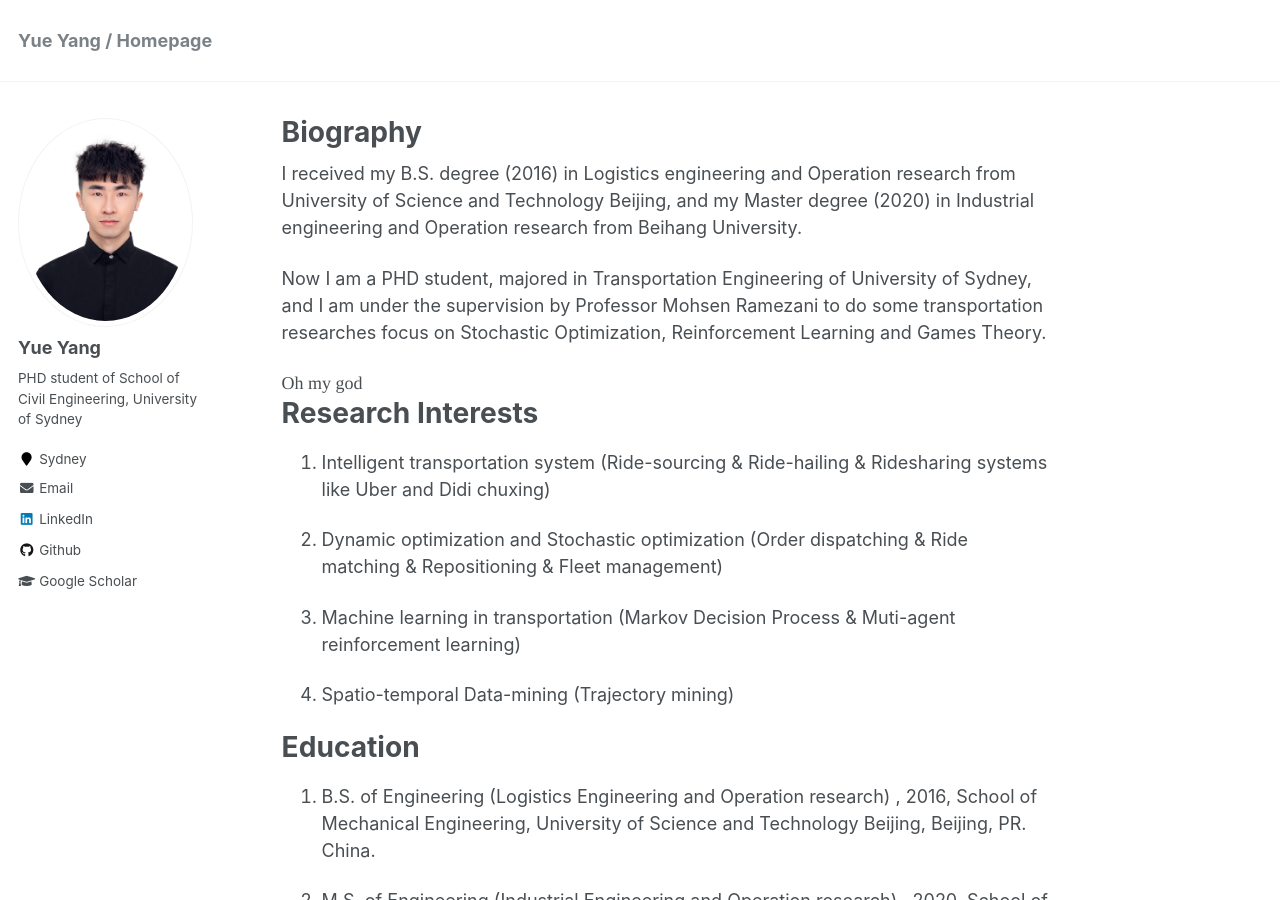
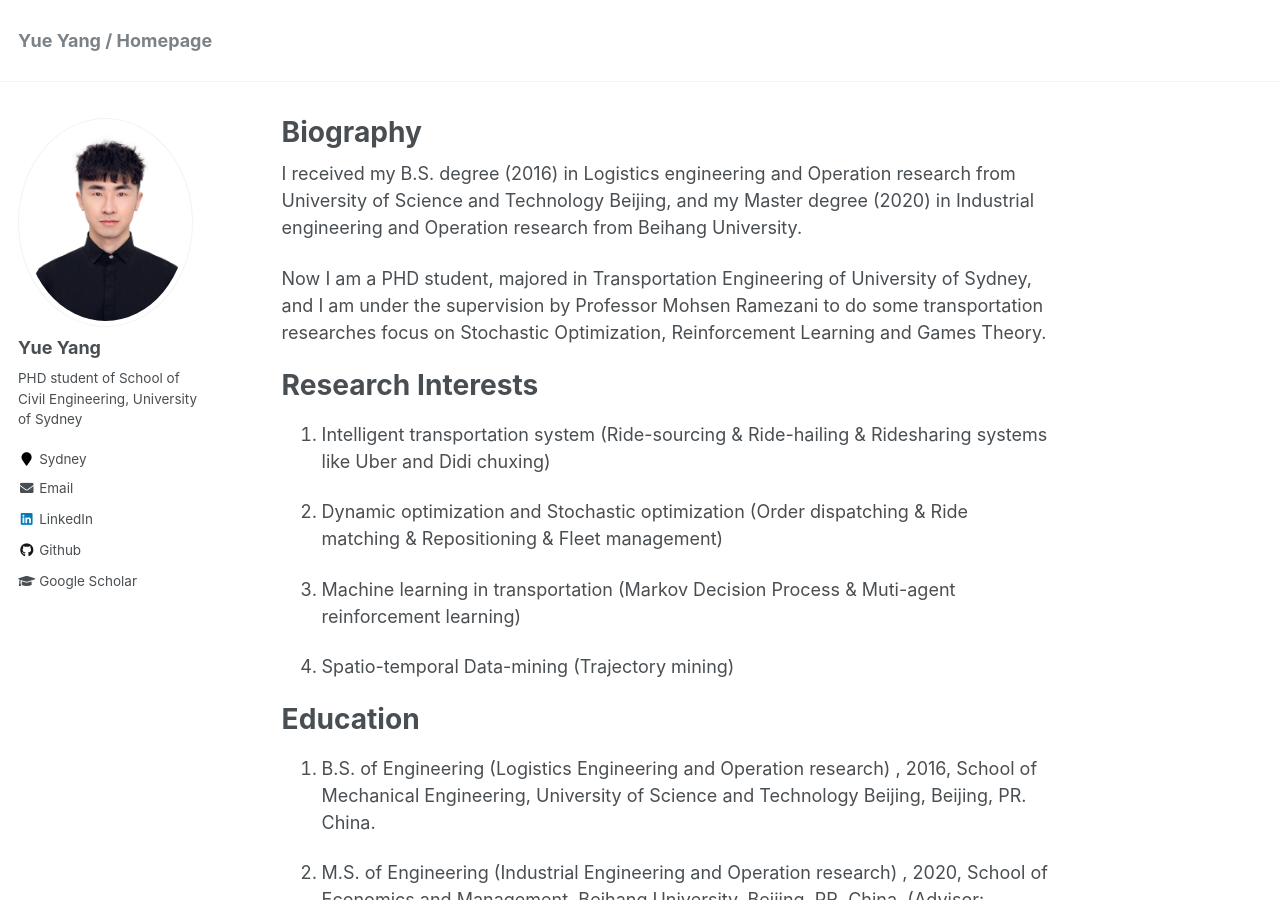
Before and after one commit to marco-yue/biography, a Jekyll site: the page built from _pages/about.md, in a window 1280 px wide and 900 px high. Built offline with Jekyll 4.4.1, drawn with Linux system fonts in a browser that asks for light colours.

Commit message:
Update about.md

```diff
--- a/_pages/about.md
+++ b/_pages/about.md
@@ -11,8 +11,6 @@ redirect_from:
 I received my B.S. degree (2016) in Logistics engineering and Operation research from University of Science and Technology Beijing, and my Master degree (2020) in Industrial engineering and Operation research from Beihang University.
 
 Now I am a PHD student, majored in Transportation Engineering of University of Sydney, and I am under the supervision by Professor Mohsen Ramezani to do some transportation researches focus on Stochastic Optimization, Reinforcement Learning and Games Theory.
-
-<font face=Times New Roman>Oh my god</font>
 
 # Research Interests
 
```
